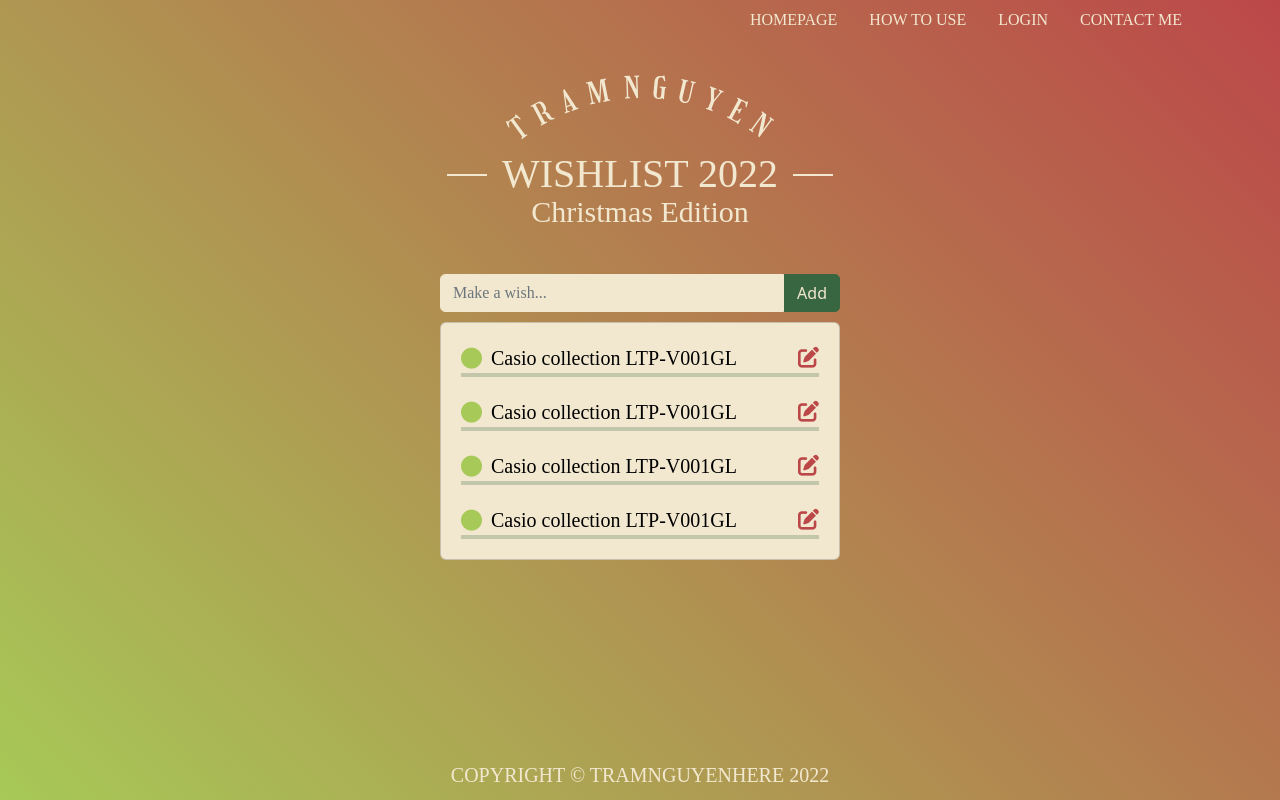
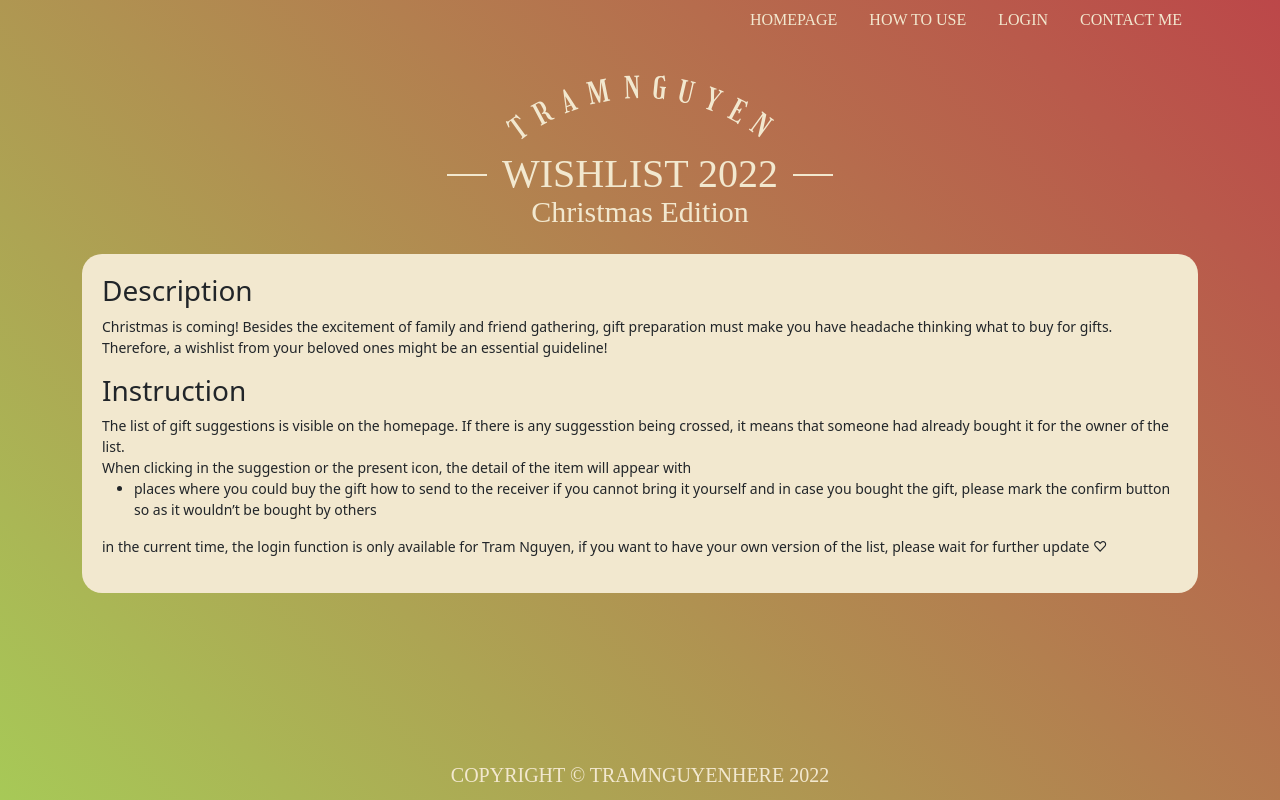
Before and after one commit to tramnguyenhere/wishlist-app, a React (Create React App) app in the folder client/: page / in a window 1280 px wide. Built offline with nearby package versions, Linux system fonts and the light colour scheme; a web font is replaced by a local one.

Commit message:
Working on Card Component, Guideline Page

```diff
--- a/client/src/App.jsx
+++ b/client/src/App.jsx
@@ -1,24 +1,26 @@
 import React from 'react';
 
-import { Container, Col, Row } from 'react-bootstrap';
+import { Container, Row } from 'react-bootstrap';
 import Footer from './components/Footer/Footer';
 
 import NavigationBar from './components/NavigationBar/NavigationBar';
 import Title from './components/Title/Title';
+import Guideline from './pages/Guideline/Guideline';
+// import Login from './pages/Login/Login';
 // import Home from './pages/Home/Home';
-import UserHome from './pages/UserHome/UserHome';
+// import UserHome from './pages/UserHome/UserHome';
 
 const App = () => {
   return (
     <Container>
       <NavigationBar />
       <Row>
-        <Col>
-          <Title />
-        </Col>
+        <Title />
       </Row>
       {/* <Home /> */}
-      <UserHome />
+      {/* <UserHome /> */}
+      {/* <Login /> */}
+      <Guideline />
       <Footer />
     </Container>
   );
--- a/client/src/assets/styles/index.scss
+++ b/client/src/assets/styles/index.scss
@@ -13,3 +13,10 @@ body {
   box-sizing: border-box;
   position: relative;
 }
+
+.card__wrapper {
+background-color: $--theme-color-champagne;
+max-width: 800px;
+border-radius: 20px;
+margin-top: 30px;
+}
--- /dev/null
+++ b/client/src/components/Button/btn.scss
@@ -0,0 +1,6 @@
+@import '../../assets/styles/global.scss';
+
+.btn {
+    box-sizing: border-box;
+    width: fit-content;
+}
--- /dev/null
+++ b/client/src/pages/Guideline/Guideline.jsx
@@ -0,0 +1,40 @@
+import React from 'react';
+
+import './guideline.scss';
+import { Container } from 'react-bootstrap';
+
+const Guideline = () => {
+  return (
+    <Container className='card__wrapper guideline'>
+      <h3>Description</h3>
+      <p>
+        Christmas is coming! Besides the excitement of family and friend
+        gathering, gift preparation must make you have headache thinking what to
+        buy for gifts. Therefore, a wishlist from your beloved ones might be an
+        essential guideline!
+      </p>
+      <h3>Instruction</h3>
+      <p>
+        The list of gift suggestions is visible on the homepage. If there is any
+        suggesstion being crossed, it means that someone had already bought it
+        for the owner of the list. <br />
+        When clicking in the suggestion or the present icon, the detail of the
+        item will appear with
+        <ul>
+          <li>
+            places where you could buy the gift how to send to the receiver if
+            you cannot bring it yourself and in case you bought the gift, please
+            mark the confirm button so as it wouldn’t be bought by others
+          </li>
+        </ul>
+        <p>
+          in the current time, the login function is only available for Tram
+          Nguyen, if you want to have your own version of the list, please wait
+          for further update ♡
+        </p>
+      </p>
+    </Container>
+  );
+};
+
+export default Guideline;
--- /dev/null
+++ b/client/src/pages/Guideline/guideline.scss
@@ -0,0 +1,6 @@
+@import '../../assets/styles/global.scss';
+
+.guideline {
+    font-size: 14px;
+    padding: 20px;
+}
--- /dev/null
+++ b/client/src/pages/Login/Login.jsx
@@ -0,0 +1,45 @@
+import React from 'react';
+
+import './login.scss';
+import { Container, Form, Row, Button } from 'react-bootstrap';
+import Btn from '../../components/Button/Btn';
+
+const Login = () => {
+  return (
+    <Container className='login'>
+      <Row>
+        <h1>LOGIN</h1>
+      </Row>
+      <Row>
+        <Form>
+          <Form.Group
+            className='mb-3 login__form-group'
+            controlId='formBasicEmail'
+          >
+            <Form.Label className='login__form-label'>Username</Form.Label>
+            <Form.Control
+              className='login__form-input'
+              type='text'
+              placeholder='Enter username'
+            />
+          </Form.Group>
+
+          <Form.Group
+            className='mb-3 login__form-group'
+            controlId='formBasicPassword'
+          >
+            <Form.Label className='login__form-label'>Password</Form.Label>
+            <Form.Control
+              className='login__form-input'
+              type='password'
+              placeholder='Enter password'
+            />
+          </Form.Group>
+          <Btn className='login__form-button' type='submit' name='Login' />
+        </Form>
+      </Row>
+    </Container>
+  );
+};
+
+export default Login;
--- /dev/null
+++ b/client/src/pages/Login/login.scss
@@ -0,0 +1,38 @@
+@import '../../assets/styles/global.scss';
+
+.login {
+    margin-top: 50px !important;
+    width: 350px;
+    background-color: $--theme-color-champagne;
+    margin: auto;
+    border-radius: 20px;
+    padding: 20px 30px;
+    font-family: $--theme-font;
+
+
+    h1 {
+        text-align: center;
+        color: $--theme-color-watermelon_red;
+    }
+
+    .login__form-group {
+        .login__form-label {
+            font-size: 20px;
+            color: $--theme-color-deep_mose_green;
+
+        }
+        .login__form-input {
+            border-radius: 20px;
+            background: #fff;
+        }
+    }
+
+    .login__form-button{
+        background-color: $--theme-color-deep_mose_green;
+        border: none;
+        padding: 7px 30px;
+        border-radius: 20px;
+        width: 100%;
+        margin: 10px 0px;
+    }
+}
--- a/client/src/pages/UserHome/UserHome.jsx
+++ b/client/src/pages/UserHome/UserHome.jsx
@@ -9,7 +9,7 @@ const UserHome = () => {
   return (
     <Container className='user_home'>
       <Row>
-        <InputGroup className='user_hom__input'>
+        <InputGroup className='user_home__input'>
           <InputGroup.Text id='new_item'>
             <Form.Control
               id='input--add-new'
@@ -17,7 +17,7 @@ const UserHome = () => {
               aria-label='Make a wish...'
               type='text'
             />
-            <Button id='button--add-new'>Add</Button>
+            <Button id='button--add-new'>ADD</Button>
           </InputGroup.Text>
         </InputGroup>
       </Row>
--- a/client/src/pages/UserHome/userhome.scss
+++ b/client/src/pages/UserHome/userhome.scss
@@ -4,11 +4,9 @@
     margin-top: 50px;
     width: 400px;
 
-    .user_hom__input {
+    .user_home__input {
         padding: 0;
         margin-bottom: 10px;
-
-
 
         #new_item {
             width: 100%;
@@ -28,6 +26,7 @@
                 color: $--theme-color-champagne;
                 border: 1px solid $--theme-color-deep_mose_green;
                 border-radius: 0px 5px 5px 0px;
+                font-family: $--theme-font;
             }
         }
     }
```
Also changed, not shown: client/src/components/Button/Btn.jsx (added, +16 -0 lines).
